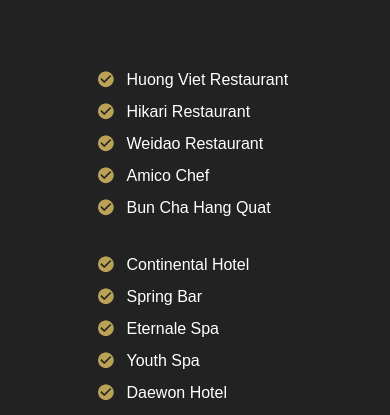
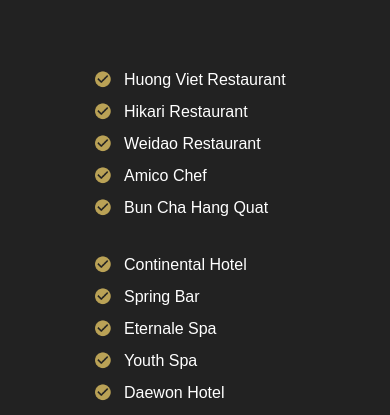
Before and after one commit to vietanhcao/testlinhtinh, a plain HTML site: page Suggestions.html in a window 390 px wide. Shown: the part 685-1100 px from the top of the page. Drawn offline with Linux system fonts and the light colour scheme.

Commit message:
edit reponsive

```diff
--- a/style/Suggestions.css
+++ b/style/Suggestions.css
@@ -3,6 +3,10 @@
     padding: 0;
     box-sizing: border-box;
 
+}
+
+.sg_content .col-4 ul {
+    min-width: 200px;
 }
 
 .sg_content .col-4 ul li span {
@@ -86,8 +90,7 @@ body{
     .col-4 {
     width: 100%;
     display: flex;
-    justify-content: normal;
-    margin-left: 25%;
+    justify-content: center;
     margin-bottom:  25px;
     }
     .row {
```
